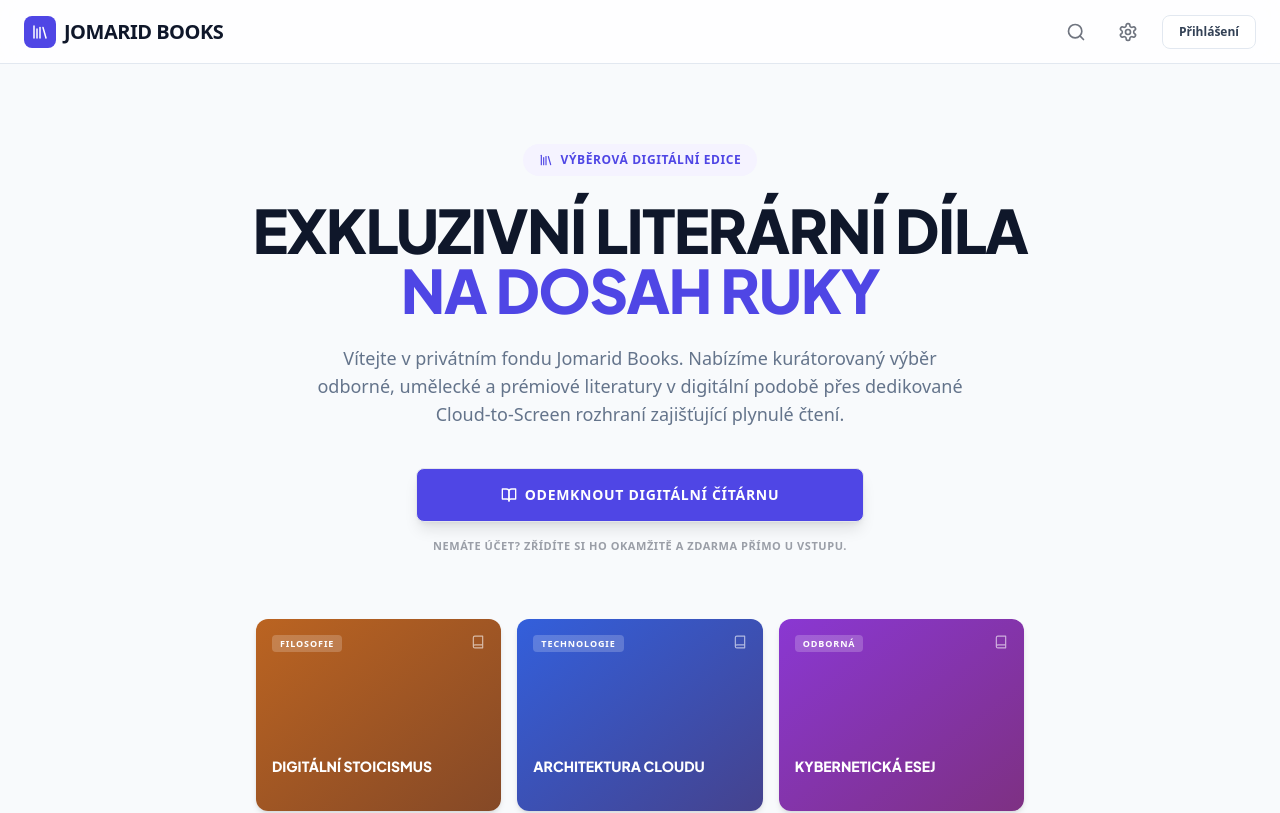
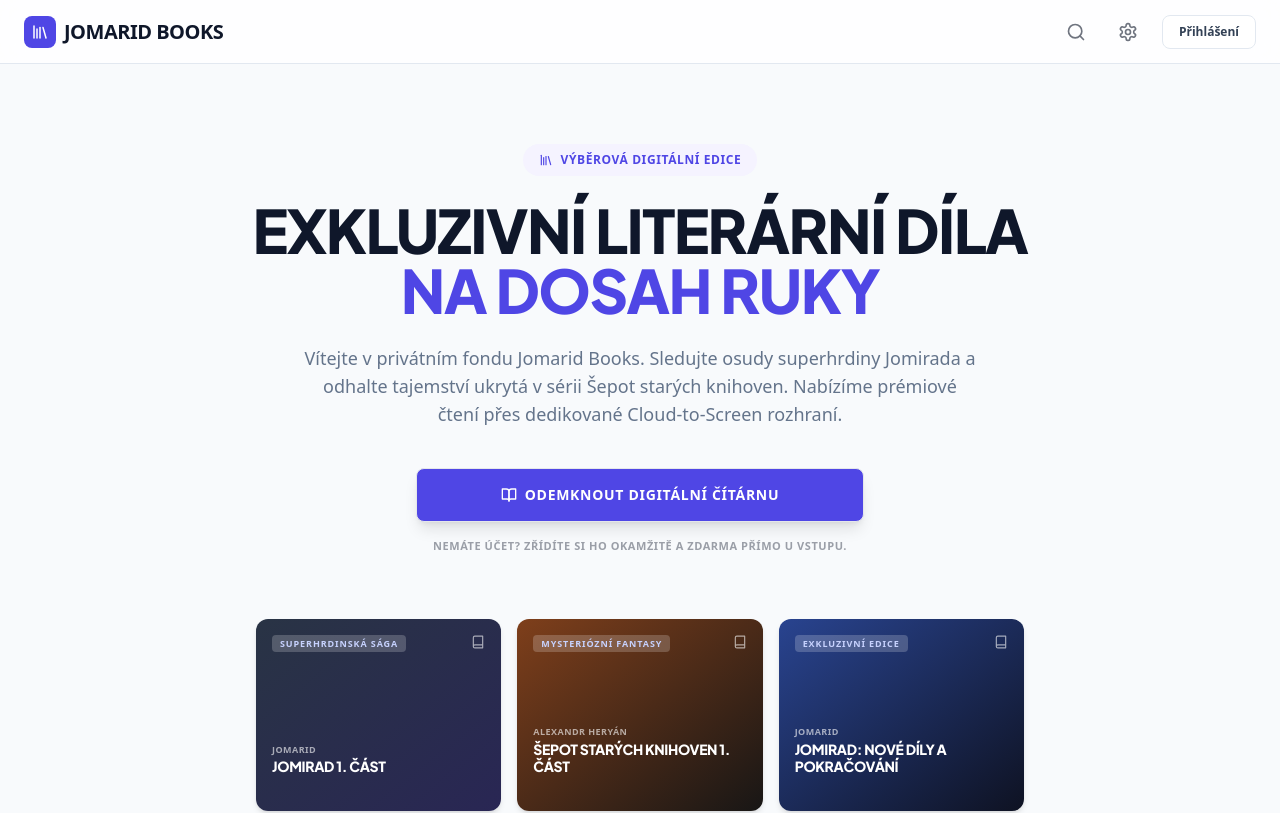
Before and after one commit to JoeSerdant/jomarid-books, a React (Vite) app in the folder jomarid-books/: page / in a window 1280 px wide. Shown: the top 813 px of the page. Built offline with nearby package versions, Linux system fonts and the light colour scheme.

Commit message:
Update App.jsx

```diff
--- a/jomarid-books/src/App.jsx
+++ b/jomarid-books/src/App.jsx
@@ -306,11 +306,11 @@ const FaqItem = ({ question, answer }) => {
 const HomePage = () => {
   const navigate = useNavigate();
 
-  // Ukázková data pro vizuální preview knih v Hero sekci
+  // 🔥 AKTUÁLNÍ KNÍŽKY PŘÍMO Z VAŠÍ DATABÁZE (Pro superhrdinský a knižní vibe)
   const featuredBooks = [
-    { title: "Digitální Stoicismus", category: "Filosofie", color: "from-amber-700 to-amber-900" },
-    { title: "Architektura Cloudu", category: "Technologie", color: "from-blue-700 to-indigo-900" },
-    { title: "Kybernetická Esej", category: "Odborná", color: "from-purple-700 to-fuchsia-900" },
+    { title: "Jomirad 1. část", category: "Superhrdinská Sága", author: "Jomarid", color: "from-slate-800 to-indigo-950" },
+    { title: "Šepot starých knihoven 1. část", category: "Mysteriózní Fantasy", author: "Alexandr Heryán", color: "from-amber-900 to-stone-950" },
+    { title: "Jomirad: Nové díly a pokračování", category: "Exkluzivní Edice", author: "Jomarid", color: "from-blue-900 to-slate-950" },
   ];
 
   return (
@@ -334,7 +334,7 @@ const HomePage = () => {
 
         {/* Popisek */}
         <p style={{ color: 'var(--text-muted)' }} className="text-base md:text-lg font-medium max-w-2xl mx-auto mb-10 leading-relaxed">
-          Vítejte v privátním fondu Jomarid Books. Nabízíme kurátorovaný výběr odborné, umělecké a prémiové literatury v digitální podobě přes dedikované Cloud-to-Screen rozhraní zajišťující plynulé čtení.
+          Vítejte v privátním fondu Jomarid Books. Sledujte osudy superhrdiny Jomirada a odhalte tajemství ukrytá v sérii Šepot starých knihoven. Nabízíme prémiové čtení přes dedikované Cloud-to-Screen rozhraní.
         </p>
 
         {/* Hlavní akční tlačítka */}
@@ -351,7 +351,7 @@ const HomePage = () => {
           </p>
         </div>
 
-        {/* DYNAMICKÝ NÁHLED KNIH (Oživuje vizuál hned na úvodu) */}
+        {/* DYNAMICKÝ NÁHLED KNIH (Upraveno podle vaší DB) */}
         <div className="grid grid-cols-1 sm:grid-cols-3 gap-4 max-w-3xl mx-auto mt-12">
           {featuredBooks.map((book, idx) => (
             <div
@@ -359,17 +359,22 @@ const HomePage = () => {
               className="group relative h-48 rounded-xl p-4 bg-gradient-to-br text-white flex flex-col justify-between text-left shadow-md hover:shadow-xl hover:-translate-y-1 transition-all duration-300 cursor-pointer overflow-hidden"
               onClick={() => navigate('/app')}
             >
-              <div className={`absolute inset-0 bg-gradient-to-br ${book.color} opacity-90 group-hover:opacity-100 transition-opacity`} />
+              <div className={`absolute inset-0 bg-gradient-to-br ${book.color} opacity-95 group-hover:opacity-100 transition-opacity`} />
+
               <div className="relative z-10 flex justify-between items-start w-full">
-                <span className="text-[9px] uppercase font-black tracking-widest bg-white/20 px-2 py-0.5 rounded">
+                <span className="text-[9px] uppercase font-black tracking-widest bg-white/20 px-2 py-0.5 rounded text-indigo-200">
                   {book.category}
                 </span>
                 <Book size={14} className="opacity-60 group-hover:opacity-100 group-hover:rotate-12 transition-all" />
               </div>
+
               <div className="relative z-10">
-                <h4 className="font-black uppercase text-sm leading-tight mb-1">{book.title}</h4>
-                <span className="text-[10px] font-bold tracking-wider opacity-0 group-hover:opacity-100 transition-opacity flex items-center gap-1">
-                  Číst nyní <ChevronRight size={10} />
+                <span className="text-[9px] uppercase font-bold tracking-wider opacity-60 block mb-0.5">
+                  {book.author}
+                </span>
+                <h4 className="font-black uppercase text-sm leading-tight mb-1 tracking-tight">{book.title}</h4>
+                <span className="text-[10px] font-bold tracking-wider opacity-0 group-hover:opacity-100 transition-opacity flex items-center gap-1 text-indigo-300">
+                  Otevřít knihu <ChevronRight size={10} />
                 </span>
               </div>
             </div>
```
